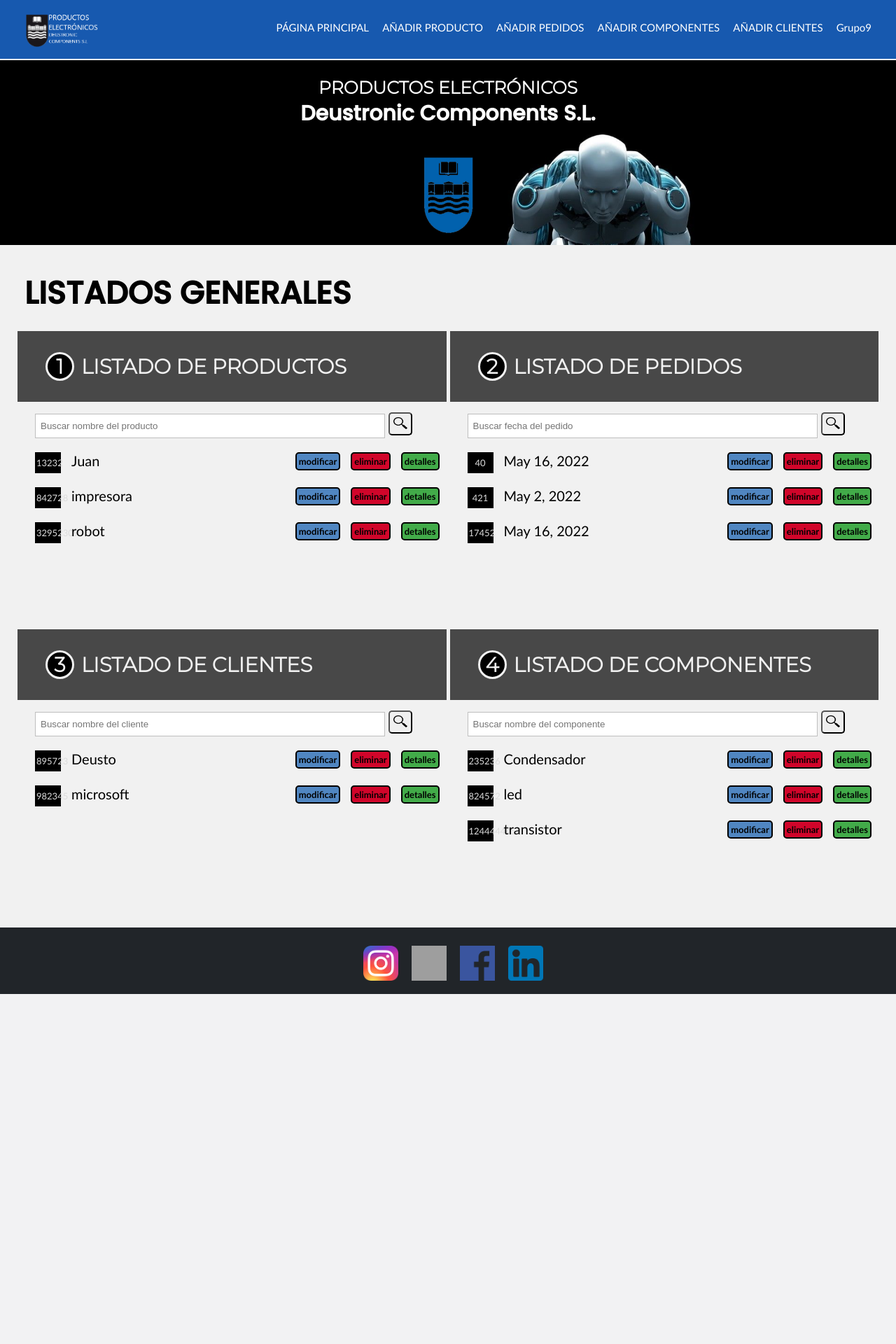
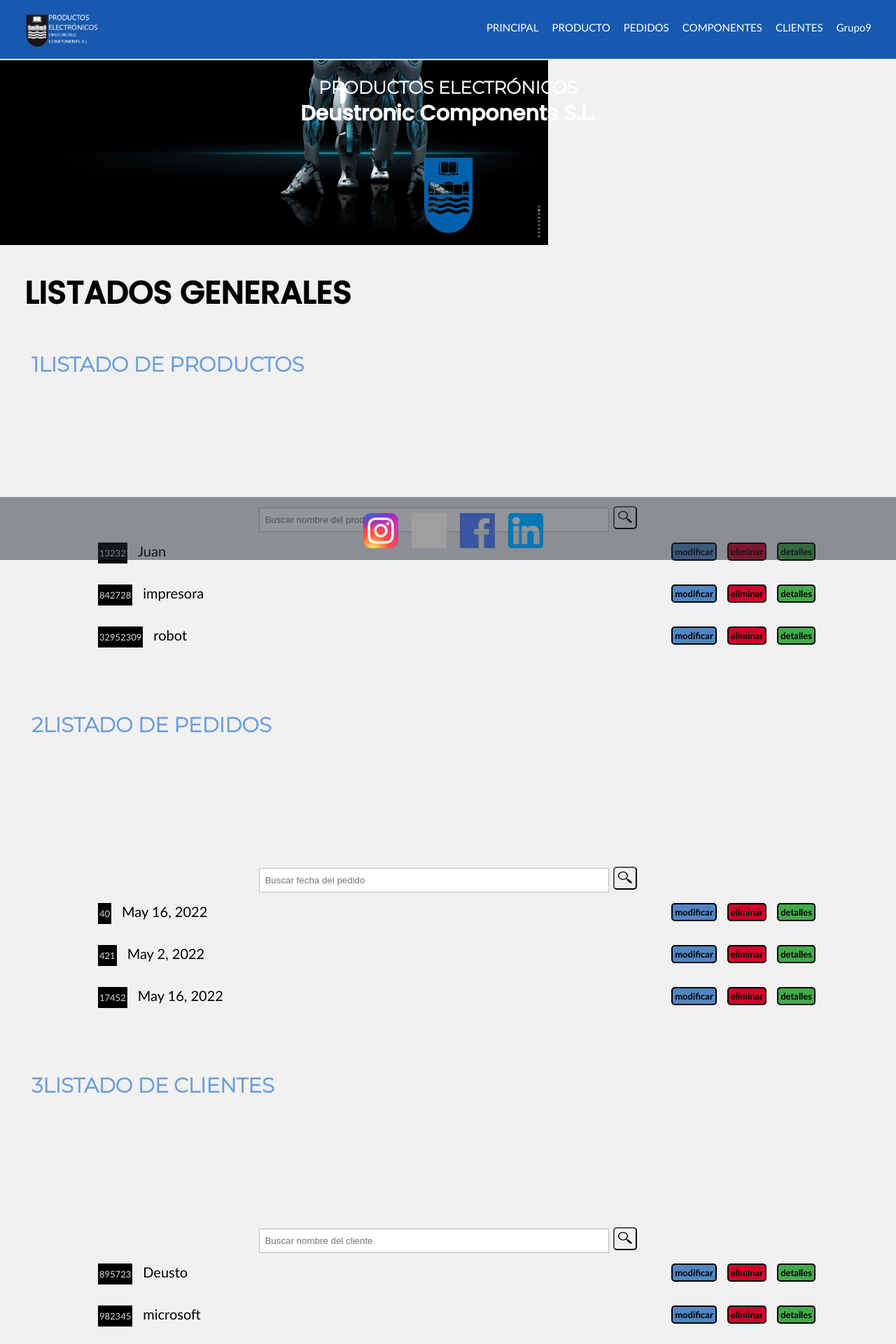
Before and after one commit to mikelpg1/reto2IngenieriaWeb, a Django app: page /deustronic/inicio in a window 1280 px wide. Shown: the top 1920 px of the page at 70% size. Before the commit the page ends 1420 px from the top, so only its background shows below. Run offline with Django 3.2, Linux system fonts and the light colour scheme; a user stored in the database is signed in; data comes from the database, SQL or seed files in the repository; both versions use the stored data as it was after the commit; grey boxes are pictures that could not be loaded.

Commit message:
añadir nuevas implementacios y las views de listas

```diff
--- a/mysite/deustronic/static/css/style.css
+++ b/mysite/deustronic/static/css/style.css
@@ -96,15 +96,14 @@
 
 /*PIE DE PÁGINA --> IGUAL PARA TODOS*/
 .pie{
-    background-color: rgb(33, 37, 41);
-    min-height: 95px;
-    height: 100%;
+    background-color: rgba(38, 45, 52, 0.5);
     width: 100%;
-    bottom: 0;
-    clear: right;
-    clear: left;
     display: flex;
     align-items: center;
+    height: 90px;
+    position: fixed;
+    bottom: 0;
+
 }
 
 .pie #redes {
@@ -178,12 +177,15 @@ main h2{
 /* PÁG. PRINCIPAL*/
 /*CABECERA DE LA PAGINA PRINCIPAL*/
 #cabecera-pag-princ{
+    margin-left: auto;
+    margin-right: auto;
+    width: 100%;
     height: 350px;
-    width: 100%;
-    background-image: url(../IMG/pag-princ.jpg);
+    background-image: url(../IMG/imagen-fondo.jpg);
+    background-size: contain;
+    width: auto;
     background-attachment: fixed;
     background-repeat: no-repeat;
-    background-size: cover;
 
 }
 
@@ -216,49 +218,41 @@ main h2{
 }
 
 /*LISTADO DE PRODUCTOS Y LISTADO DE CLIENTES*/
-#listadosIzq{
-    float: left;
-    width: 49%;
+#listados{
+    float: center;
+    width: 100%;
+    height: auto;
     margin-left: 10px;
 }
 
-/*LISTADO DE PEDIDOS Y LISTADO DE COMPONENTES*/
-#listadosDcha{
-    float: right;
-    width: 49%;
-    margin-right: 10px;
+.listadostitulo{
+    margin-top: 80px;
 }
 
+
 /*FORMATO DE LISTADOS -> IGUAL PARA TODOS LOS LISTADOS*/
+
 .listados header{
     padding: 30px;
+    float: left;
     font-family: "montserrat";
     font-size: 25px;
-    color: rgb(241, 241, 241);
-    background-color: rgba(0, 0, 0, .7);
-}
-
-.listados h3 span{
-    background: black;
-    color: rgb(241, 241, 241);
-    border: solid rgb(241, 241, 241);
-    border-radius: 50%;
-    display: inline-block;
-    text-align: center;
-    width: 35px;
-    margin-right: 10px;
-    margin-left: 10px;
+    color: #6a9eda;
 }
 
 .listadosContenido ul{
     height: 300px;
     overflow:hidden;
+
+
 }
+
+
 
 .listadosContenido {
     height: 300px;
     margin-bottom: 15px;
-    padding: 5px;
+    padding: 100px;
     justify-content: center;
     align-items: center;
     font-family: Calibri, Verdana, Geneva, Tahoma, sans-serif;
@@ -268,7 +262,7 @@ main h2{
 .listadosContenido ul li {
     width: 100%;
     list-style: none;
-    padding: 10px;
+    padding: 15px;
 }
 
 .listadosContenido ul li:hover{
@@ -283,7 +277,7 @@ main h2{
     color: gainsboro;
     display: inline-block;
     text-align: center;
-    width: 33px;
+    width: auto;
     padding-top: 5px;
     padding-bottom: 5px;
     font-size: 13px;
@@ -296,8 +290,9 @@ main h2{
     color: black;
 }
 
-.añadir:hover{
-    color: rgb(136, 136, 136);
+
+.añadir1:hover{
+    color: rgb(194, 4, 4);
     transition: color 0.4s;
 }
 
@@ -382,10 +377,26 @@ main h2{
     transition: background-color 0.5s;
 }
 
+/*BOTON DE añadir EN LISTADOS*/
+.añadir{
+    float: left;
+    margin-right: 15px;
+    padding: 3px;
+    font-weight: bold;
+    font-size: 50px;
+    text-decoration: none;
+    color: #88D5E9;
+}
+
+#header h1 { display:inline; }
+
+
+
+
 /*POSICION DE LOS LISTADOS*/
 .listadosContenido h4{
     text-align: center;
-    padding-top: 20px;
+    padding-top: 80px;
 }
 
 .listadosContenido p{
@@ -640,9 +651,9 @@ input[type=submit]:hover{
 
 /*FORMULARIO BUSQUEDA*/
 .busqueda {
-    padding: 5px;
-    padding-left: 10px;
-    margin: auto;
+    text-align: center;
+    padding-top: 75px;
+
 }
 
 .input {
--- a/mysite/deustronic/templates/base.html
+++ b/mysite/deustronic/templates/base.html
@@ -16,11 +16,11 @@
             <nav class="menu">
                 <img src="{% static 'IMG/DEUSTO.png' %}" alt="Logo" width="150px">
                 <ul>
-                    <li><a href="{% url 'base' %}">PÁGINA PRINCIPAL</a></li>
-                    <li><a href="{% url 'anyadirProducto' %}">AÑADIR PRODUCTO</a></li>
-                    <li><a href="{% url 'anyadirPedido' %}">AÑADIR PEDIDOS</a></li>
-                    <li><a href="{% url 'anyadirComponente' %}">AÑADIR COMPONENTES</a></li>
-                    <li><a href="{% url 'anyadirCliente' %}">AÑADIR CLIENTES</a></li>
+                    <li><a href="{% url 'base' %}">PRINCIPAL</a></li>
+                    <li><a href="{% url 'listadoProducto' %}">PRODUCTO</a></li>
+                    <li><a href="{% url 'listadoPedido' %}">PEDIDOS</a></li>
+                    <li><a href="{% url 'listadoComponente' %}">COMPONENTES</a></li>
+                    <li><a href="{% url 'listadoCliente' %}">CLIENTES</a></li>
                     {% if user.is_authenticated %}
                         <li><a href= "">{{user.username}}</a>
                             <ul>
--- a/mysite/deustronic/urls.py
+++ b/mysite/deustronic/urls.py
@@ -1,6 +1,7 @@
 from django.urls import path
 from . import views
 from deustronic.views import *
+
 urlpatterns = [
     path('inicio', views.inicio, name='base'),
     #path('iniciarSesion', views.iniciarSesion, name = 'iniciarSesion'),
@@ -11,6 +12,7 @@ urlpatterns = [
     path('anyadirPedido', anyadirPedidoView.as_view(), name='anyadirPedido'),
     path('anyadirComponente', anyadirComponenteView.as_view(), name='anyadirComponente'),
     path('anyadirCliente', anyadirClienteView.as_view(), name='anyadirCliente'),
+
 
     path('detalleProducto/<int:pk>/', detalleProductoView, name='detalleProducto'),
     path('detallePedido/<int:pk>/', detallePedidoView, name='detallePedido'),
@@ -27,4 +29,11 @@ urlpatterns = [
     path('eliminarComponente/<int:pk>/', eliminarComponenteView.as_view(), name='eliminarComponente'),
     path('eliminarCliente/<int:pk>/', eliminarClienteView.as_view(), name='eliminarCliente'),
 
+    path('listadoProducto', views.listadoProducto, name='listadoProducto'),
+    path('listadoComponente', views.listadoComponente, name='listadoComponente'),
+    path('listadoPedido', views.listadoPedido, name='listadoPedido'),
+    path('listadoCliente', views.listadoCliente, name='listadoCliente')
+
+
+
 ]
--- a/mysite/deustronic/views.py
+++ b/mysite/deustronic/views.py
@@ -1,27 +1,68 @@
 from multiprocessing import context
+from pyexpat import model
 from sre_constants import SUCCESS
 from urllib import request
 from django.shortcuts import get_list_or_404, get_object_or_404, redirect, render
 from django.views import View
+from django.views.generic.list import ListView
 from django.urls import reverse_lazy
 from .forms import *
 from .models import *
 from django.views.generic.edit import DeleteView, UpdateView
+from django.http import HttpResponse
+
 
 # Create your views here.
+def listadoCliente(request):
+    cliente = get_list_or_404(Cliente);
+
+    context = {
+        'clientes': cliente,
+    }
+    return render(request, "listadoCliente.html", context)
+
+# -- VISTAS DE Listado --  #
+
 def inicio(request):
-    componente = get_list_or_404(Componente);
     producto = get_list_or_404(Producto);
     cliente = get_list_or_404(Cliente);
-    pedido = get_list_or_404(Pedido);
+    componente = get_list_or_404(Componente);
+    pedido = get_list_or_404(Pedido)
+
 
     context = {
-        'componentes': componente,
         'productos': producto,
         'clientes': cliente,
-        'pedidos': pedido
+        'pedidos': pedido,
+        'componentes': componente
     }
     return render(request, "pagPrincipal.html", context)
+
+def listadoProducto(request):
+    producto = get_list_or_404(Producto)
+    context = {
+        'productos': producto,
+    }
+    return render(request, "listadoProducto.html", context)
+
+def listadoPedido(request):
+    pedido = get_list_or_404(Pedido)
+    producto = get_list_or_404(Producto)
+
+    context = {
+        'pedidos': pedido,
+        'productos': producto
+    }
+    return render(request, "listadoPedido.html", context)
+
+
+
+def listadoComponente(request):
+    componente = get_list_or_404(Componente)
+    context = {
+        'componentes': componente,
+    }
+    return render(request, "listadoComponente.html", context)
 
 # -- VISTAS DE AÑADIR --  #
 
@@ -92,11 +133,9 @@ class anyadirComponenteProductoView(View):
 # VER PEDIDO #
 def detallePedidoView(request, pk):
     pedido = get_object_or_404(Pedido, pk=pk)
-    productos = get_list_or_404(Producto.objects.order_by('nombre'))
 
     context = {
         'pedido': pedido,
-        'productos': productos
     }
     return render(request, 'detallePedido.html', context)
 
@@ -145,26 +184,26 @@ class eliminarPedidoView(DeleteView):
     success_url = reverse_lazy('base')
 
 class modificarProductoView(UpdateView):
-        model = Producto
-        template_name = 'modificarProducto.html'
-        fields = ['nombre', 'categoria', 'descripcion', 'precio']
-        success_url = reverse_lazy('base')
+    model = Producto
+    template_name = 'modificarProducto.html'
+    fields = ['nombre', 'categoria', 'descripcion', 'precio']
+    success_url = reverse_lazy('base')
 
 class modificarComponenteView(UpdateView):
-        model = Componente
-        template_name = 'modificarComponente.html'
-        fields = ['nombre', 'marca']
-        success_url = reverse_lazy('base')
+    model = Componente
+    template_name = 'modificarComponente.html'
+    fields = ['nombre', 'marca']
+    success_url = reverse_lazy('base')
 
 
 class modificarClienteView(UpdateView):
-        model = Cliente
-        template_name = 'modificarCliente.html'
-        fields = ['CIF', 'nombreEmpresa', 'direccion', 'datosContacto']
-        success_url = reverse_lazy('base')
+    model = Cliente
+    template_name = 'modificarCliente.html'
+    fields = ['CIF', 'nombreEmpresa', 'direccion', 'datosContacto']
+    success_url = reverse_lazy('base')
 
 class modificarPedidoView(UpdateView):
-        model = Pedido
-        template_name = 'modificarPedido.html'
-        fields = ['cantidadproducto', 'precioTotal']
-        success_url = reverse_lazy('base')
+    model = Pedido
+    template_name = 'modificarPedido.html'
+    fields = ['cantidadproducto', 'precioTotal']
+    success_url = reverse_lazy('base')
```
Also changed, not shown: mysite/deustronic/templates/listadoCliente.html (added, +68 -0 lines), mysite/deustronic/templates/listadoComponente.html (added, +67 -0 lines), mysite/deustronic/templates/listadoPedido.html (added, +67 -0 lines), mysite/deustronic/templates/listadoProducto.html (+37 -25 lines), mysite/db.sqlite3, mysite/deustronic/static/img/imagen-fondo.jpg (added), mysite/deustronic/static/img/pag-princ.jpg (deleted), mysite/deustronic/templates/pagPrincipal.html (line endings or trailing spaces).
